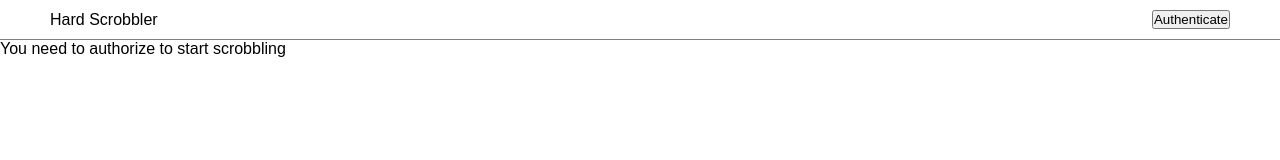
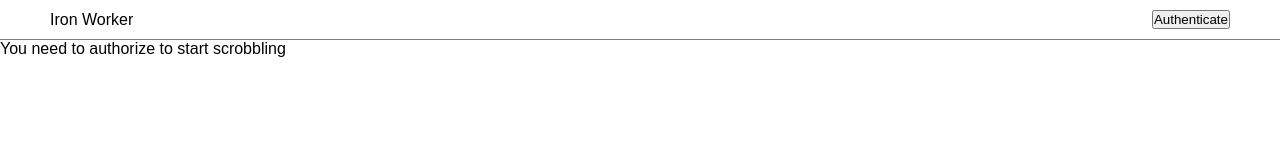
Before and after one commit to IrvingWash/iron-worker, a React app: page / in a window 1280 px wide. Shown: the top 160 px of the page. Built offline with nearby package versions, Linux system fonts and the light colour scheme; no server answers.

Commit message:
rename app to iron worker

```diff
--- a/package.json
+++ b/package.json
@@ -1,5 +1,5 @@
 {
-	"name": "hard-scrobbler",
+	"name": "iron-worker",
 	"version": "1.0.0",
 	"description": "",
 	"main": "index.tsx",
--- a/src/index.html
+++ b/src/index.html
@@ -3,7 +3,7 @@
 <head>
 	<meta charset='UTF-8'>
 	<meta name='viewport' content='width=device-width, initial-scale=1.0'>
-	<title>Hard scrobbler</title>
+	<title>Iron Worker</title>
 </head>
 <body>
 	<div id='root'></div>
--- a/src/ui-kit/header.tsx
+++ b/src/ui-kit/header.tsx
@@ -22,7 +22,7 @@ export function Header(props: HeaderProps): JSX.Element {
 
 	return (
 		<header className={ s.header }>
-			<div>Hard Scrobbler</div>
+			<div>Iron Worker</div>
 			<div>
 				{ !isAuthenticated && !isAuthorized && <button onClick={ authenticate }>Authenticate</button> }
 				{ !isAuthorized && isAuthenticated && <button onClick={ authorize }>Authorize</button> }
```
Also changed, not shown: 1 other file (tests, documents, lock files or other folders).
